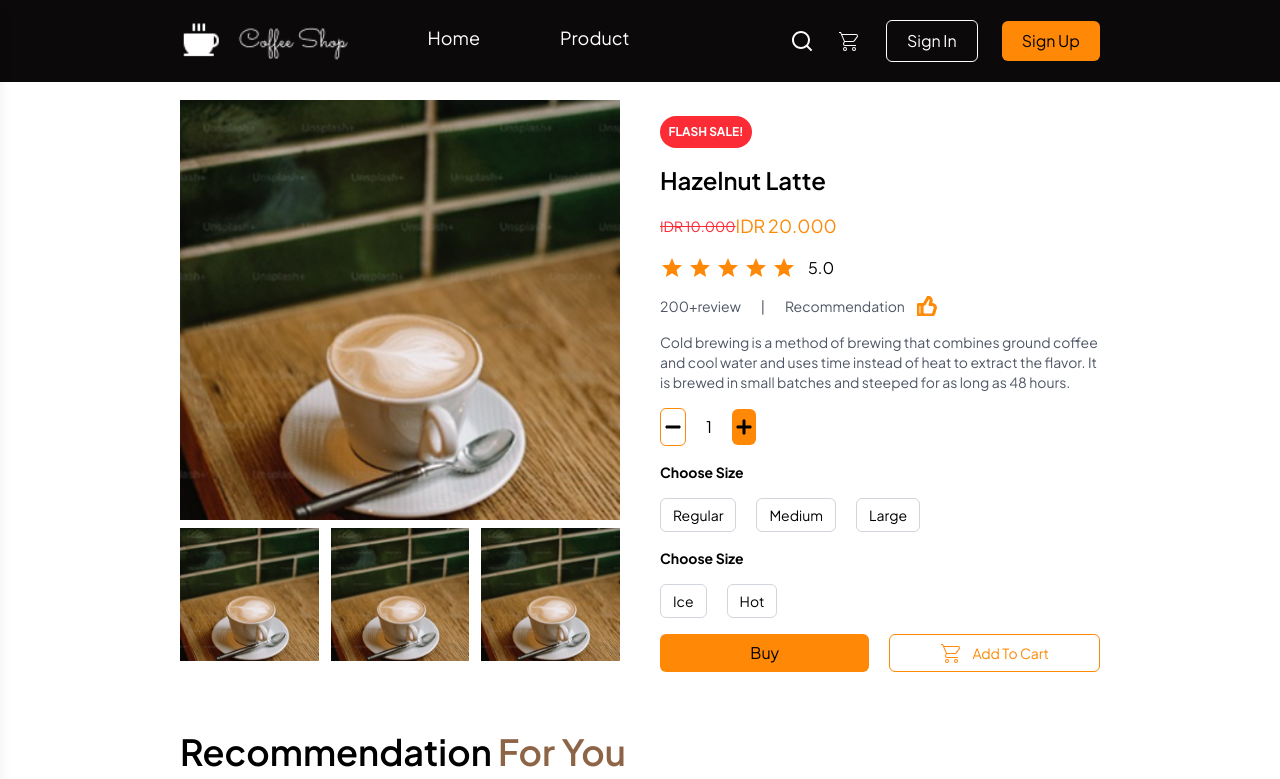
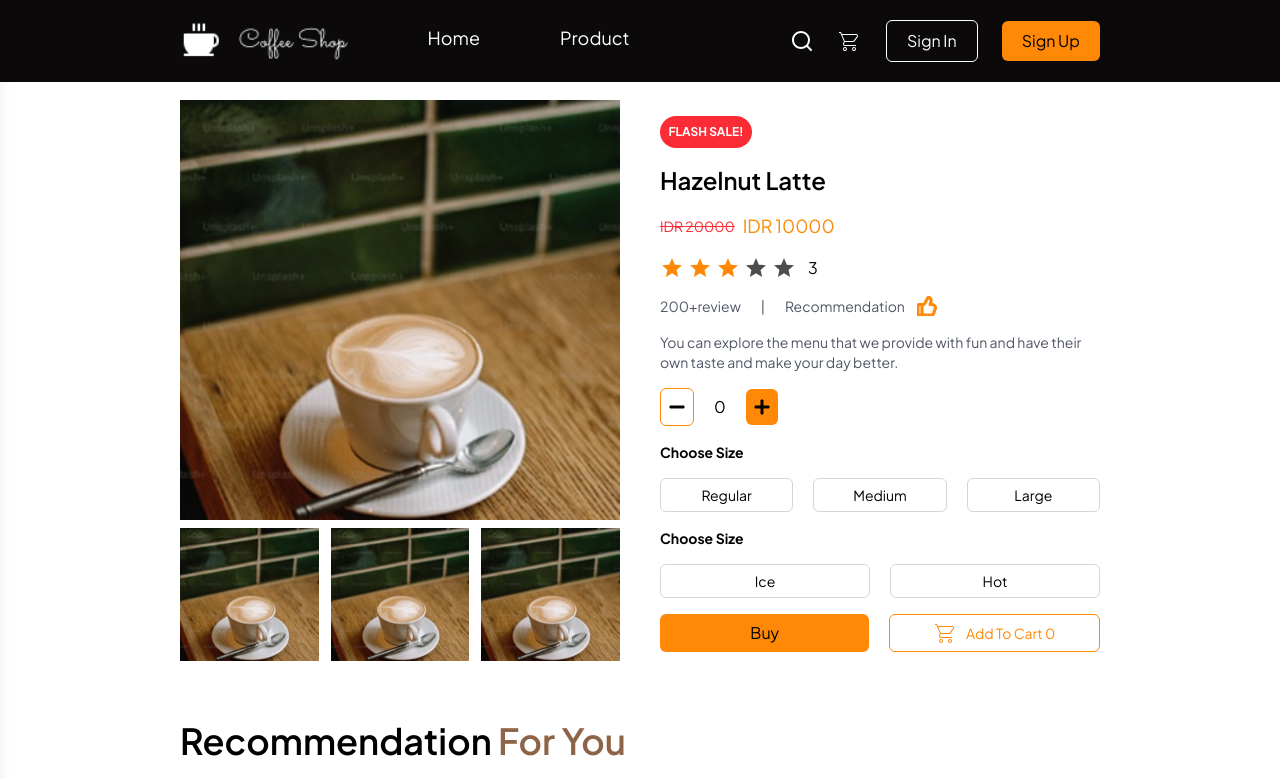
Before and after one commit to ariekas/koda-b4-react, a React (Vite) app: page /detail-product/1 in a window 1280 px wide. Shown: the top 779 px of the page. Built offline with nearby package versions, Linux system fonts and the light colour scheme.

Commit message:
feat: add product to cart items and can add many order in one action

```diff
--- a/src/components/Button.jsx
+++ b/src/components/Button.jsx
@@ -4,13 +4,15 @@
  * @param {string} [props.style] - ClassName tambahan untuk menyesuaikan styling tombol (opsional).
  * @param {'button' | 'submit' | 'reset'} [props.type='button'] - Tipe tombol, default adalah 'button'.
  * @param {function} [props.onClick] - Fungsi callback yang dipanggil saat tombol diklik (opsional).
+ * @param {function} [props.value] - Isi dari button.
+ *
  * @returns {JSX.Element}
  */
 
-export function Button({children, style, type, onClick}){
+export function Button({children, style, type, onClick, value}){
     return (
         <>
-            <button type={type} className={`  bg-[#FF8906] text-black py-1.5 rounded-md cursor-pointer ${style}`} onClick={onClick}>
+            <button type={type} value={value} className={`  bg-[#FF8906] text-black py-1.5 rounded-md cursor-pointer ${style}`} onClick={onClick}>
                 {children}
             </button>
         </>
--- a/src/page/DetailPage.jsx
+++ b/src/page/DetailPage.jsx
@@ -2,9 +2,22 @@
 import { Button } from "../components/Button"
 import { CardMenu } from "../components/CardMenu"
 import { Icon } from "../components/Icon"
+import { useNavigate, useParams } from "react-router-dom";
+import { useDispatch } from "react-redux";
+import { addCart } from "../redux/reducers/checkout";
 
 export function DetailPage() {
     const [products, setProducts] = useState([]);
+    const [productId, setProductId] = useState()
+    const { id } = useParams()
+    const [quantiyProduct, setQuantiyProduct] = useState(0)
+    const [selectedSize, setSelectedSize] = useState("")
+    const [selectedTemp, setSelectedTemp] = useState("")
+    const [cart, setCart] = useState(0)
+    const [dataCartItems, setDataCartItems] = useState([])
+    const dispatch = useDispatch()
+    const navigate = useNavigate()
+
     async function getDataProduct() {
         try {
             const url = "/data/dataProduct.json"
@@ -19,43 +32,128 @@
     useEffect(() => {
         getDataProduct()
     }, [])
+
+    useEffect(() => {
+        if (products.length > 0) {
+            const getProductById = products.find((item) => item.id === parseInt(id))
+            setProductId(getProductById)
+        }
+    }, [id, products])
+
+    function handleCart(e) {
+        e.preventDefault()
+        const dataProduct = {
+            ...productId,
+            quantity: quantiyProduct,
+            size: selectedSize,
+            temperature: selectedTemp
+        }
+
+        setDataCartItems((dataOld) => [...dataOld, dataProduct]);
+        setCart((dataOld) => dataOld + 1);
+        console.log(dataCartItems)
+        window.alert("pesanan masuk ke cart")
+
+        setQuantiyProduct(0);
+        setSelectedSize("");
+        setSelectedTemp("");
+    }
+
+    function handleSubmit(e) {
+        e.preventDefault();
+
+        const dataProduct = {
+            ...productId,
+            quantity: quantiyProduct,
+            size: selectedSize,
+            temperature: selectedTemp,
+        };
+
+        if (dataCartItems.length === 0) {
+            dispatch(addCart(dataProduct));
+            console.log("Direct Buy:", dataProduct);
+        } else {
+            dispatch(addCart([...dataCartItems]));
+            console.log("Buy All from Cart:", dataCartItems);
+        }
+
+        window.alert("Pesanan terbeli");
+        navigate("/checkout");
+
+        setDataCartItems([]);
+        setCart(0);
+        setQuantiyProduct(0);
+        setSelectedSize("");
+        setSelectedTemp("");
+    }
+
+
+    if (!productId) {
+        return <p className="text-center mt-10 text-gray-500">Loading product...</p>;
+    }
+
     return (
         <>
             <div className="pt-25 p-5">
-                <div className="lg:grid grid-cols-2 lg:px-10 xl:px-40 gap-10">
+                <form className="lg:grid grid-cols-2 lg:px-10 xl:px-40 gap-10" onSubmit={handleSubmit}>
 
-                <div className="flex flex-col items-center gap-2">
+                    <div className="flex flex-col  max-w-xl gap-2">
                         <img
-                        src="/images/coffe.png"
-                        alt="coffe main"
-                        className="w-full "
+                            src={productId.image}
+                            alt={productId.name}
+                            className="w-full"
                         />
-                    <div className="grid grid-cols-3 gap-3 w-full ">
-                        <img src="/images/coffe.png" alt="" className="w-full object-contain" />
-                        <img src="/images/coffe.png" alt="" className="w-full object-contain" />
-                        <img src="/images/coffe.png" alt="" className="w-full object-contain" />
+                        <div className="grid grid-cols-3 gap-3">
+                            <img src={productId.image} alt={productId.name} className="w-full object-contain" />
+                            <img src={productId.image} alt={productId.name} className="w-full object-contain" />
+                            <img src={productId.image} alt={productId.name} className="w-full object-contain" />
                         </div>
 
                     </div>
-
                     <div className="flex flex-col gap-4 mt-4">
+                        {productId.isFlashSale && (
                             <div className="py-2 px-2 bg-red-500  text-white rounded-full w-23 flex justify-center">
                                 <p className="text-xs font-bold">FLASH SALE!</p>
                             </div>
+
+                        )}
                         <h1 className="text-2xl font-semibold">
-                        Hazelnut Latte
+                            {productId.name}
                         </h1>
-                    <div className="flex items-center ga-1">
-                        <p className="text-red-500 line-through text-sm">IDR 10.000</p>
-                        <p className="text-lg text-[#FF8906] ">IDR 20.000</p>
+                        <div className="flex items-center gap-2">
+                            <p className="text-red-500 line-through text-sm">IDR {productId.price}</p>
+                            <p className="text-lg text-[#FF8906] ">IDR {productId.diskonPrice}</p>
                         </div>
                         <div className="flex gap-1 items-center text-[#FF8906]">
-                        {[...Array(5)].map((_, i) => (
-                            <svg key={i} className="w-6 h-6" xmlns="http://www.w3.org/2000/svg" viewBox="0 0 24 24">
-                                <path fill="currentColor" d="m5.825 21l1.625-7.025L2 9.25l7.2-.625L12 2l2.8 6.625l7.2.625l-5.45 4.725L18.175 21L12 17.275z" />
+                            {[...Array(Math.floor(productId.rating))].map((_, i) => (
+                                <svg
+                                    key={`full-${i}`}
+                                    className="w-6 h-6"
+                                    xmlns="http://www.w3.org/2000/svg"
+                                    viewBox="0 0 24 24"
+                                >
+                                    <path
+                                        fill="#FF8906"
+                                        d="m5.825 21l1.625-7.025L2 9.25l7.2-.625L12 2l2.8 6.625l7.2.625l-5.45 4.725L18.175 21L12 17.275z"
+                                    />
                                 </svg>
                             ))}
-                        <span className="ml-2 text-black">5.0</span>
+
+                            {[...Array(5 - Math.floor(productId.rating))].map((_, i) => (
+                                <svg
+                                    key={`empty-${i}`}
+                                    className="w-6 h-6"
+                                    xmlns="http://www.w3.org/2000/svg"
+                                    viewBox="0 0 24 24"
+                                >
+                                    <path
+                                        fill="#4d4d4d"
+                                        d="m5.825 21l1.625-7.025L2 9.25l7.2-.625L12 2l2.8 6.625l7.2.625l-5.45 4.725L18.175 21L12 17.275z"
+                                    />
+                                </svg>
+                            ))}
+
+                            <span className="ml-2 text-black">{productId.rating}</span>
                         </div>
                         <div className="flex gap-5 text-[#4F5665] text-sm">
                             <p>200+review</p>
@@ -69,54 +167,63 @@
                                 </svg>
                             </div>
                         </div>
-                    <p className="text-[#4F5665] text-sm">Cold brewing is a method of brewing that combines ground coffee and cool water and uses time instead of heat to extract the flavor. It is brewed in small batches and steeped for as long as 48 hours.</p>
+                        <p className="text-[#4F5665] text-sm">{productId.description}</p>
                         <div className="flex items-center gap-5">
-                        <Button style={"border bg-white flex justify-center border-[#FF8906]"}>
+                            <Button style={"border bg-white flex justify-center p-1 border-[#FF8906]"} type="button" onClick={() =>
+                                quantiyProduct > 0 && setQuantiyProduct(quantiyProduct - 1)
+                            }>
                                 <svg xmlns="http://www.w3.org/2000/svg" width="24" height="24" viewBox="0 0 24 24">
                                     <path fill="#000" d="M19 12.998H5v-2h14z" stroke-width="1" stroke="#000" />
                                 </svg>
                             </Button>
-                        <p>1</p>
-                        <Button style={" bg-[#FF8906] flex justify-center "}>
+                            <p>{quantiyProduct}</p>
+                            <Button style={" bg-[#FF8906] flex justify-center p-1 "} type="button" onClick={() => setQuantiyProduct(quantiyProduct + 1)}>
                                 <svg xmlns="http://www.w3.org/2000/svg" width="24" height="24" viewBox="0 0 24 24">
                                     <path fill="#000" d="M19 12.998h-6v6h-2v-6H5v-2h6v-6h2v6h6z" stroke-width="1" stroke="#000" />
                                 </svg>
                             </Button>
                         </div>
                         <p className="font-bold text-sm">Choose Size</p>
-                    <div className="flex items-center justify-between md:justify-start gap-5">
-                        <Button style={"border bg-white flex justify-center border-gray-300 hover:border-[#FF8906] text-sm p-3"}>
-                            Regular
+                        <div className="flex items-center justify-between md:justify-start gap-5 ">
+                            {["Regular", "Medium", "Large"].map((size) => (
+                                <Button
+                                    key={size}
+                                    type="button"
+                                    onClick={() => setSelectedSize(size)}
+                                    style={`border bg-white lg:w-full flex justify-center border-gray-300 text-sm p-3  ${selectedSize === size ? "border-orange-400" : "hover:shadow-md"
+                                        }`}
+                                >
+                                    {size}
                                 </Button>
-                        <Button style={"border bg-white flex justify-center border-gray-300 hover:border-[#FF8906] text-sm p-3"}>
-                            Medium
-                        </Button>
-                        <Button style={"border bg-white flex justify-center border-gray-300 hover:border-[#FF8906] text-sm p-3"}>
-                            Large
-                        </Button>
+                            ))}
                         </div>
                         <p className="font-bold text-sm">Choose Size</p>
                         <div className="flex items-center md:justify-start gap-5">
-                        <Button style={"border bg-white flex justify-center border-gray-300 hover:border-[#FF8906] text-sm p-3"}>
-                            Ice
+                            {["Ice", "Hot"].map((temp) => (
+                                <Button
+                                    key={temp}
+                                    type="button"
+                                    onClick={() => setSelectedTemp(temp)}
+                                    style={`border bg-white lg:w-full flex justify-center border-gray-300 text-sm p-3 ${selectedTemp === temp ? "border-orange-400" : "hover:shadow-md"
+                                        }`}
+                                >
+                                    {temp}
                                 </Button>
-                        <Button style={"border bg-white flex justify-center border-gray-300 hover:border-[#FF8906] text-sm p-3"}>
-                            Hot
-                        </Button>
+                            ))}
                         </div>
                         <div className="flex flex-col md:flex-row  gap-3 md:gap-5">
-                        <Button style="w-full">Buy</Button>
-                        <Button style={"border bg-white flex justify-center border-[#FF8906] w-full"}>
+                            <Button style="w-full" type="submit">Buy</Button>
+                            <Button style={"border bg-white flex justify-center border-[#FF8906] w-full"} onClick={handleCart}>
                                 <div className="flex items-center text-sm text-[#FF8906] gap-2">
                                     <svg xmlns="http://www.w3.org/2000/svg" width="24" height="24" viewBox="0 0 24 24">
                                         <path fill="#FF8906" d="M16 18a2 2 0 0 1 2 2a2 2 0 0 1-2 2a2 2 0 0 1-2-2a2 2 0 0 1 2-2m0 1a1 1 0 0 0-1 1a1 1 0 0 0 1 1a1 1 0 0 0 1-1a1 1 0 0 0-1-1m-9-1a2 2 0 0 1 2 2a2 2 0 0 1-2 2a2 2 0 0 1-2-2a2 2 0 0 1 2-2m0 1a1 1 0 0 0-1 1a1 1 0 0 0 1 1a1 1 0 0 0 1-1a1 1 0 0 0-1-1M18 6H4.27l2.55 6H15c.33 0 .62-.16.8-.4l3-4c.13-.17.2-.38.2-.6a1 1 0 0 0-1-1m-3 7H6.87l-.77 1.56L6 15a1 1 0 0 0 1 1h11v1H7a2 2 0 0 1-2-2a2 2 0 0 1 .25-.97l.72-1.47L2.34 4H1V3h2l.85 2H18a2 2 0 0 1 2 2c0 .5-.17.92-.45 1.26l-2.91 3.89c-.36.51-.96.85-1.64.85" />
                                     </svg>
-                                Add To Cart
+                                    Add To Cart {cart}
                                 </div>
                             </Button>
                         </div>
                     </div>
-                </div>
+                </form>
 
                 <h2 className="text-xl text-center font-semibold mt-10 mb-5 lg:text-4xl lg:text-start lg:px-10 xl:px-40 lg:mt-15">Recommendation <span className="text-[#8E6447]">For You</span></h2>
                 <div className="grid grid-cols-2 md:grid-cols-3 lg:grid-cols-4 xl:grid-cols-6 gap-5 lg:px-10 xl:px-40">
@@ -189,7 +296,7 @@
                     </Icon>
                 </div>
 
-            </div>
+            </div >
         </>
     )
 }
--- /dev/null
+++ b/src/redux/reducers/checkout.js
@@ -0,0 +1,24 @@
+import { createSlice } from "@reduxjs/toolkit";
+
+const initialState = {
+  data: [],
+};
+
+const checkout = createSlice({
+  name: "checkout",
+  initialState,
+  reducers: {
+    addCart: (state, action) => {
+      if (Array.isArray(action.payload)) {
+        state.data.push(...action.payload);
+      } else {
+        state.data.push(action.payload);
+      }
+    },
+  },
+});
+
+export const {
+  reducer: checkoutReducers,
+  actions: { addCart },
+} = checkout;
--- a/src/redux/reducers/index.js
+++ b/src/redux/reducers/index.js
@@ -2,12 +2,17 @@
 import { authReducers } from "./auth";
 import storage from "redux-persist/lib/storage"
 import { persistReducer } from "redux-persist";
+import {checkoutReducers} from "./checkout"
 
 const persistAuth ={
     key: "dataUser",
     storage
 }
-
+const persistCheckout = {
+    key: "dataCheckout",
+    storage
+}
 export const reducer = combineReducers({
-    authReducers: persistReducer(persistAuth, authReducers)
+    authReducers: persistReducer(persistAuth, authReducers),
+    checkoutReducers: persistReducer(persistCheckout, checkoutReducers)
 })
```
Lines whose indentation alone changed are shown as unchanged.
